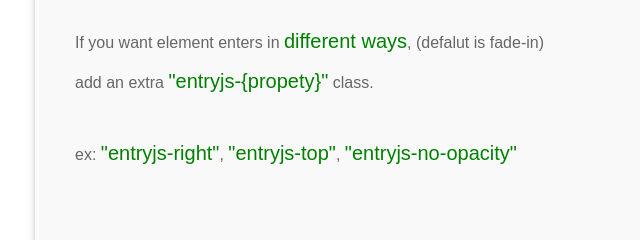
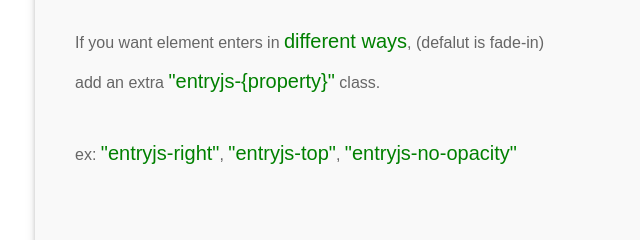
Before and after one commit to kenneth1003/entry.js, a website: page demo/basic.html in a window 1280 px wide. Shown: the part 509-749 px from the top of the page, 205-845 px from the left. Drawn offline with Linux system fonts and the light colour scheme.

Commit message:
add js comment, fix typo

```diff
--- a/demo/basic.html
+++ b/demo/basic.html
@@ -27,7 +27,7 @@
   <div class="box">
     <p>If you want element enters in <span class="emphasis">different ways</span>, (defalut is fade-in)
       <br />
-      add an extra <span class="emphasis">"entryjs-{propety}"</span> class.
+      add an extra <span class="emphasis">"entryjs-{property}"</span> class.
       <br />
       <br />
       ex: <span class="emphasis">"entryjs-right"</span>, <span class="emphasis">"entryjs-top"</span>, <span class="emphasis">"entryjs-no-opacity"</span>
--- a/demo/js/entry.js
+++ b/demo/js/entry.js
@@ -2,7 +2,7 @@ var Entry = function(config) {
   var checkNext     = true,
       elemsToShow   = [],
       windowScrollY = 0,
-      theshold        = (config && config.theshold) ? config.theshold : 200,
+      theshold      = (config && config.theshold) ? config.theshold : 200,
       duration      = (config && config.duration) ? config.duration : '.5',
       transition    = 'all ' + duration + 's';
 
@@ -19,6 +19,7 @@ var Entry = function(config) {
     var doms = document.querySelectorAll('.entryjs');
         windowScrollY = window.scrollY;
     doms.forEach(function(elem){
+// standardize position for element with translateY
       var yOffset = _getComputedTranslateY(elem) || 0;
       elem.style.transition = transition;
       elemsToShow.push({
@@ -31,6 +32,7 @@ var Entry = function(config) {
   function _handleScroll() {
     windowScrollY = window.scrollY;
     checkNext = true;
+// the reason for reverse order is preventing "splice" method effect the loop element order
     for(var i = elemsToShow.length - 1; i >= 0; i--) {
       _checkPosition(windowScrollY, elemsToShow[i], i);
       if (!checkNext) break;
@@ -40,6 +42,7 @@ var Entry = function(config) {
     }
   }
   function _handleResize() {
+// recalculate the element position when resizing
     elemsToShow.forEach(function(elem){
       var newPos = elem.dom.getClientRects()[0].top + windowScrollY + theshold - elem.yOffset;
       elem.position = newPos;
--- a/src/js/entry.js
+++ b/src/js/entry.js
@@ -2,7 +2,7 @@ var Entry = function(config) {
   var checkNext     = true,
       elemsToShow   = [],
       windowScrollY = 0,
-      theshold        = (config && config.theshold) ? config.theshold : 200,
+      theshold      = (config && config.theshold) ? config.theshold : 200,
       duration      = (config && config.duration) ? config.duration : '.5',
       transition    = 'all ' + duration + 's';
 
@@ -19,6 +19,7 @@ var Entry = function(config) {
     var doms = document.querySelectorAll('.entryjs');
         windowScrollY = window.scrollY;
     doms.forEach(function(elem){
+// standardize position for element with translateY
       var yOffset = _getComputedTranslateY(elem) || 0;
       elem.style.transition = transition;
       elemsToShow.push({
@@ -31,6 +32,7 @@ var Entry = function(config) {
   function _handleScroll() {
     windowScrollY = window.scrollY;
     checkNext = true;
+// the reason for reverse order is preventing "splice" method effect the loop element order
     for(var i = elemsToShow.length - 1; i >= 0; i--) {
       _checkPosition(windowScrollY, elemsToShow[i], i);
       if (!checkNext) break;
@@ -40,6 +42,7 @@ var Entry = function(config) {
     }
   }
   function _handleResize() {
+// recalculate the element position when resizing
     elemsToShow.forEach(function(elem){
       var newPos = elem.dom.getClientRects()[0].top + windowScrollY + theshold - elem.yOffset;
       elem.position = newPos;
```
Also changed, not shown: dist/js/entry.js.
